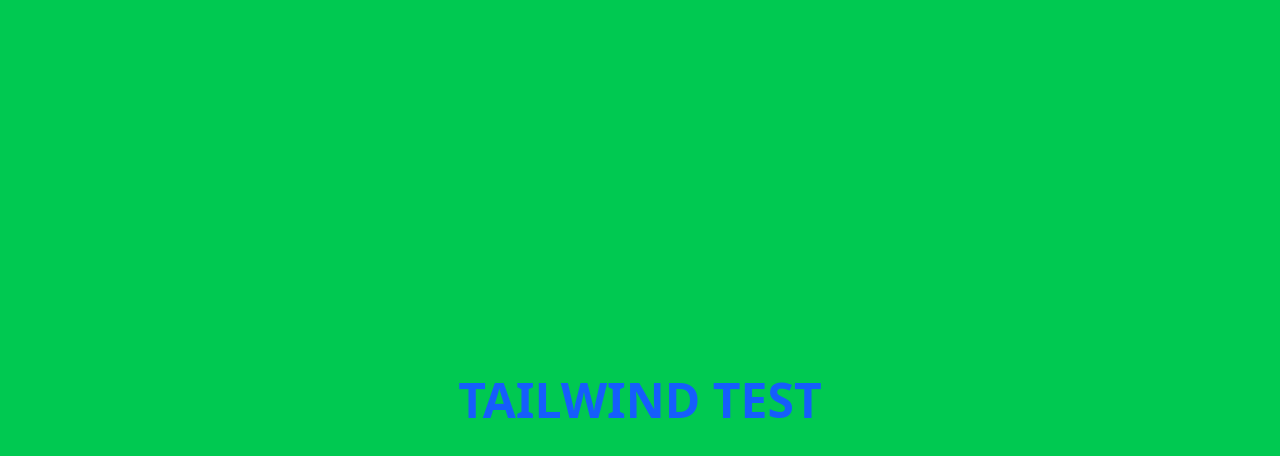
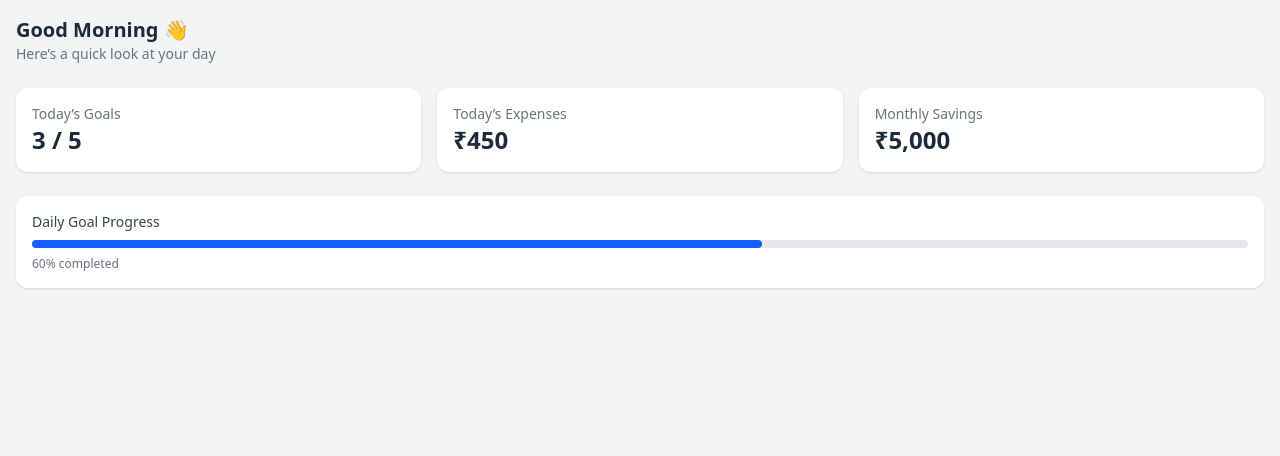
Before and after one commit to Hemil087/LifeOS, a React (Vite) app in the folder frontend/: page / in a window 1280 px wide. Shown: the top 456 px of the page. Built offline with nearby package versions, Linux system fonts and the light colour scheme.

Commit message:
Add initial dashboard UI

```diff
--- a/frontend/src/App.jsx
+++ b/frontend/src/App.jsx
@@ -1,9 +1,4 @@
+import Dashboard from "./pages/Dashboard/Dashboard";
 export default function App() {
-  return (
-    <div className="min-h-screen bg-green-500 flex items-center justify-center">
-      <h1 className="text-blue-600 text-5xl font-extrabold">
-        TAILWIND TEST
-      </h1>
-    </div>
-  );
+  return <Dashboard />;
 }
--- a/frontend/src/pages/Dashboard/Dashboard.jsx
+++ b/frontend/src/pages/Dashboard/Dashboard.jsx
@@ -0,0 +1,65 @@
+export default function Dashboard() {
+    return (
+        <div className="min-h-screen bg-gray-100 p-4">
+            {/* Page container */}
+            <div className="max-w-7xl mx-auto space-y-6">
+                 {/* Header */}
+                <div>
+                <h1 className="text-xl font-semibold text-gray-800">
+                    Good Morning 👋
+                </h1>
+                <p className="text-sm text-gray-500">
+                    Here’s a quick look at your day
+                </p>
+                </div>
+
+                {/* Summary Cards */}
+                <div className="grid grid-cols-1 md:grid-cols-3 gap-4">
+
+                {/* Goals Card */}
+                <div className="bg-white rounded-xl shadow p-4">
+                    <p className="text-sm text-gray-500">Today’s Goals</p>
+                    <p className="text-2xl font-bold text-gray-800">
+                    3 / 5
+                    </p>
+                </div>
+                 {/* Expenses Card */}
+                <div className="bg-white rounded-xl shadow p-4">
+                    <p className="text-sm text-gray-500">Today’s Expenses</p>
+                    <p className="text-2xl font-bold text-gray-800">
+                    ₹450
+                    </p>
+                </div>
+
+                {/* Savings Card */}
+                <div className="bg-white rounded-xl shadow p-4">
+                    <p className="text-sm text-gray-500">Monthly Savings</p>
+                    <p className="text-2xl font-bold text-gray-800">
+                    ₹5,000
+                    </p>
+                </div>
+
+                </div>
+
+                {/* Progress Section */}
+                <div className="bg-white rounded-xl shadow p-4">
+                <p className="text-sm font-medium text-gray-700 mb-2">
+                    Daily Goal Progress
+                </p>
+
+                {/* Progress bar */}
+                <div className="h-2 bg-gray-200 rounded-full">
+                    <div
+                    className="h-2 bg-blue-600 rounded-full"
+                    style={{ width: "60%" }}  // static for now
+                    />
+                </div>
+            <p className="text-xs text-gray-500 mt-2">
+            60% completed
+          </p>
+        </div>
+
+      </div>
+    </div>
+    );
+}
```
